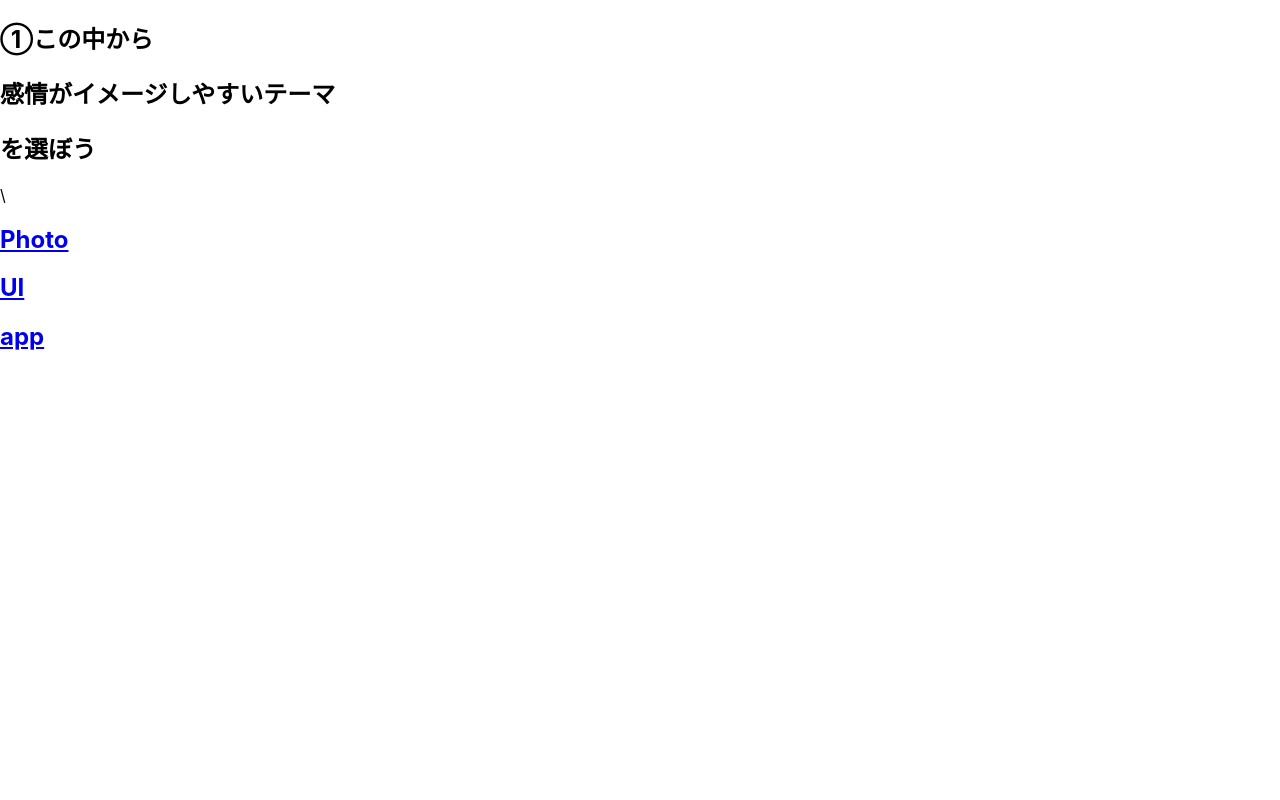
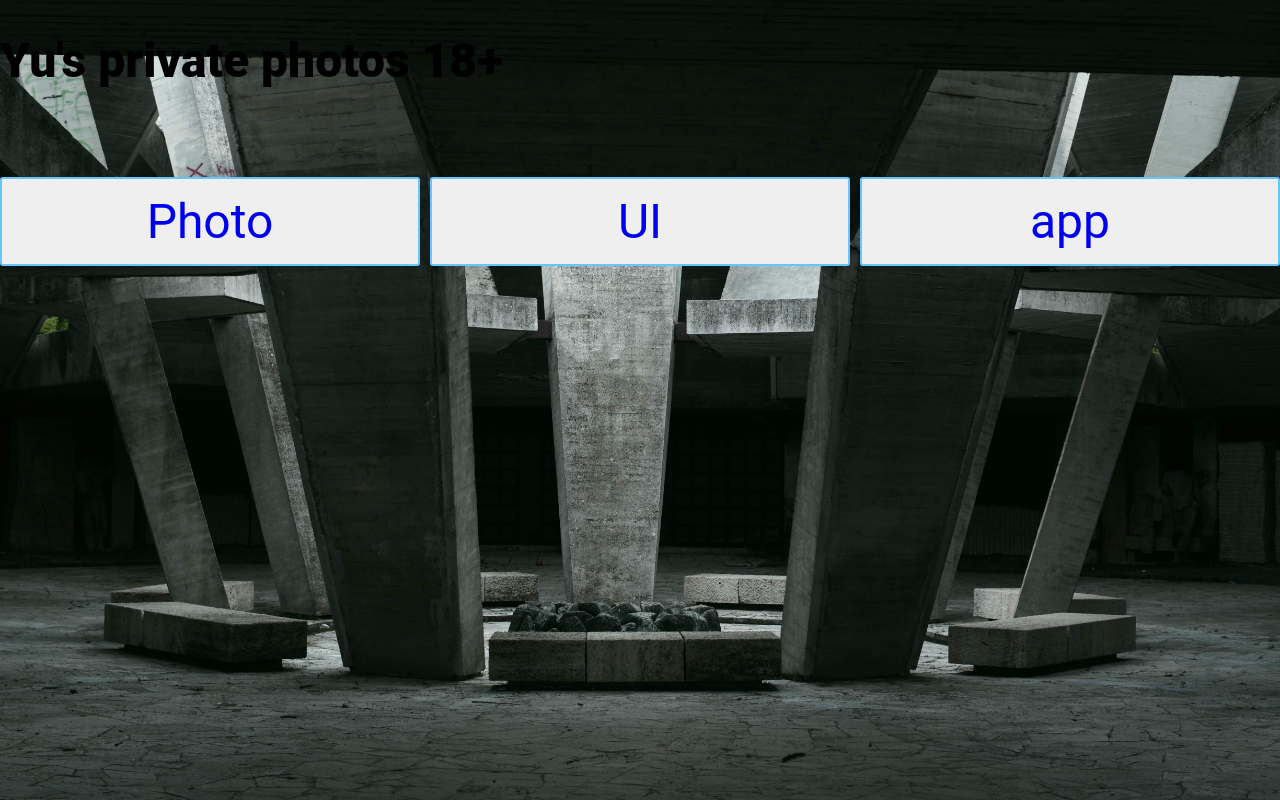
Before and after one commit to Yulevski/Website1, a React (Create React App) app: page / in a window 1280 px wide. Built offline with nearby package versions, Linux system fonts and the light colour scheme.

Commit message:
mainpage-edited

```diff
--- a/public/index.html
+++ b/public/index.html
@@ -1,34 +1,6 @@
 <!DOCTYPE html>
 <html lang="en">
-  <head>
-    <meta charset="utf-8" />
-    <link rel="icon" href="%PUBLIC_URL%/favicon.ico" />
-    <meta name="viewport" content="width=device-width, initial-scale=1" />
-    <meta name="theme-color" content="#000000" />
-    <meta
-      name="description"
-      content="Web site created using create-react-app"
-    />
-    <link rel="apple-touch-icon" href="%PUBLIC_URL%/logo192.png" />
-    <!--
-      manifest.json provides metadata used when your web app is installed on a
-      user's mobile device or desktop. See https://developers.google.com/web/fundamentals/web-app-manifest/
-    -->
-    <link rel="manifest" href="%PUBLIC_URL%/manifest.json" />
-    <!--
-      Notice the use of %PUBLIC_URL% in the tags above.
-      It will be replaced with the URL of the `public` folder during the build.
-      Only files inside the `public` folder can be referenced from the HTML.
-
-      Unlike "/favicon.ico" or "favicon.ico", "%PUBLIC_URL%/favicon.ico" will
-      work correctly both with client-side routing and a non-root public URL.
-      Learn how to configure a non-root public URL by running `npm run build`.
-    -->
-    <title>React App</title>
-  </head>
-  <body>
-    <noscript>You need to enable JavaScript to run this app.</noscript>
-    <div id="root"></div>
+     <div id="root"></div>
     <!--
       This HTML file is a template.
       If you open it directly in the browser, you will see an empty page.
@@ -40,5 +12,5 @@
       To create a production bundle, use `npm run build` or `yarn build`.
     -->
     <!-- <script type="module" src="/src/Main-page.jsx"></script> -->
-  </body>
+
 </html>
--- a/src/components/Mainpage.jsx
+++ b/src/components/Mainpage.jsx
@@ -1,5 +1,6 @@
-// import React, { useState, useEffect } from 'react';
+import React from 'react';
 import {  Link } from 'react-router-dom';
+import './styles/mainpage.css';
 
 
 function Mainpage() {
@@ -7,25 +8,15 @@ function Mainpage() {
 
   return(
     <>
-    <div className="Theme-page">
+    <div className="mainpage-container">
+      <h1 className='title-main'>Yu's private photos 18+</h1>
 
-      <div className='top-theme'>
-          <h2 className='theme-selection24'>①この中から</h2>
-          <h2 className='theme-selection32'>感情がイメージしやすいテーマ</h2>
-          <h2 className='theme-selection24'>を選ぼう</h2>
+            <button className='photo-page-main'><Link className='link' to="/Photopage">Photo</Link></button>
+            <button className='ui-page-main'><Link className='link' to="/uipage">UI</Link></button>
+            <button className='app-page-main'><Link className='link' to="/apppage">app</Link></button>
 
-\          <h2 className='photo-page-main'><Link to="/Photopage">Photo</Link></h2>
-          <h2 className='ui-page-main'><Link to="/uipage">UI</Link></h2>
-          <h2 className='app-page-main'><Link to="/apppage">app</Link></h2>
+      </div>{/* "mainpage-container" */}
 
-
-
-
-
-
-      </div>
-
-    </div>
 </>
 
   )
--- /dev/null
+++ b/src/components/styles/mainpage.css
@@ -0,0 +1,72 @@
+.mainpage-container {
+   background-image: url('pictures/IMGP5181.jpg');
+  background-size: cover;
+  background-repeat: no-repeat;
+  background-position: center;
+  /* background-color: blueviolet;  */
+  height: 100vh;
+  display: flex;
+  flex-direction: column;
+  align-items: center;
+  justify-content: center;
+  display: grid;
+  grid-auto-columns: 1fr;
+  grid-template-columns: 1fr 1fr 1fr;
+  grid-template-rows: 0.4fr 1fr 1.1fr 1.5fr;
+  gap: 10px 10px;
+  grid-template-areas:
+    "title-main title-main title-main"
+    "photo-page-main ui-page-main app-page-main"
+    ". . ."
+    ". . .";
+}
+.title-main { grid-area: title-main; }
+.photo-page-main { grid-area: photo-page-main; }
+.ui-page-main { grid-area: ui-page-main; }
+.app-page-main { grid-area: app-page-main; }
+
+.photo-page-main{
+    font-family: Roboto;
+}
+.title-main{
+  font-family: Roboto;
+  font-size: 48px;
+  font-style: normal;
+  font-weight: 800;
+}
+
+.photo-page-main,.ui-page-main,.app-page-main{
+    font-family: Roboto;
+  font-size: 48px;
+  font-style: normal;
+  font-weight: 400;
+}
+.photo-page-main,.ui-page-main,.app-page-main {
+    display: inline-block;
+    padding: 0.3em 1em;
+    text-decoration: none;
+    color: #67c5ff;
+    border: solid 2px #67c5ff;
+    border-radius: 3px;
+    transition: .4s;
+}
+
+.photo-page-main:hover {
+    background: #67c5ff;
+    color: white;
+}
+.ui-page-main:hover {
+  background: #67c5ff;
+  color: white;
+}.app-page-main:hover {
+  background: #67c5ff;
+  color: white;
+}
+
+
+link:hover{
+    text-decoration: underline;
+}
+.link{
+    text-decoration: none;
+}
```
Also changed, not shown: src/components/styles/apppage.css (added), src/components/styles/photopage.css (added), src/components/styles/pictures/IMGP5181.jpg (added), src/components/styles/uipage.css (added).
